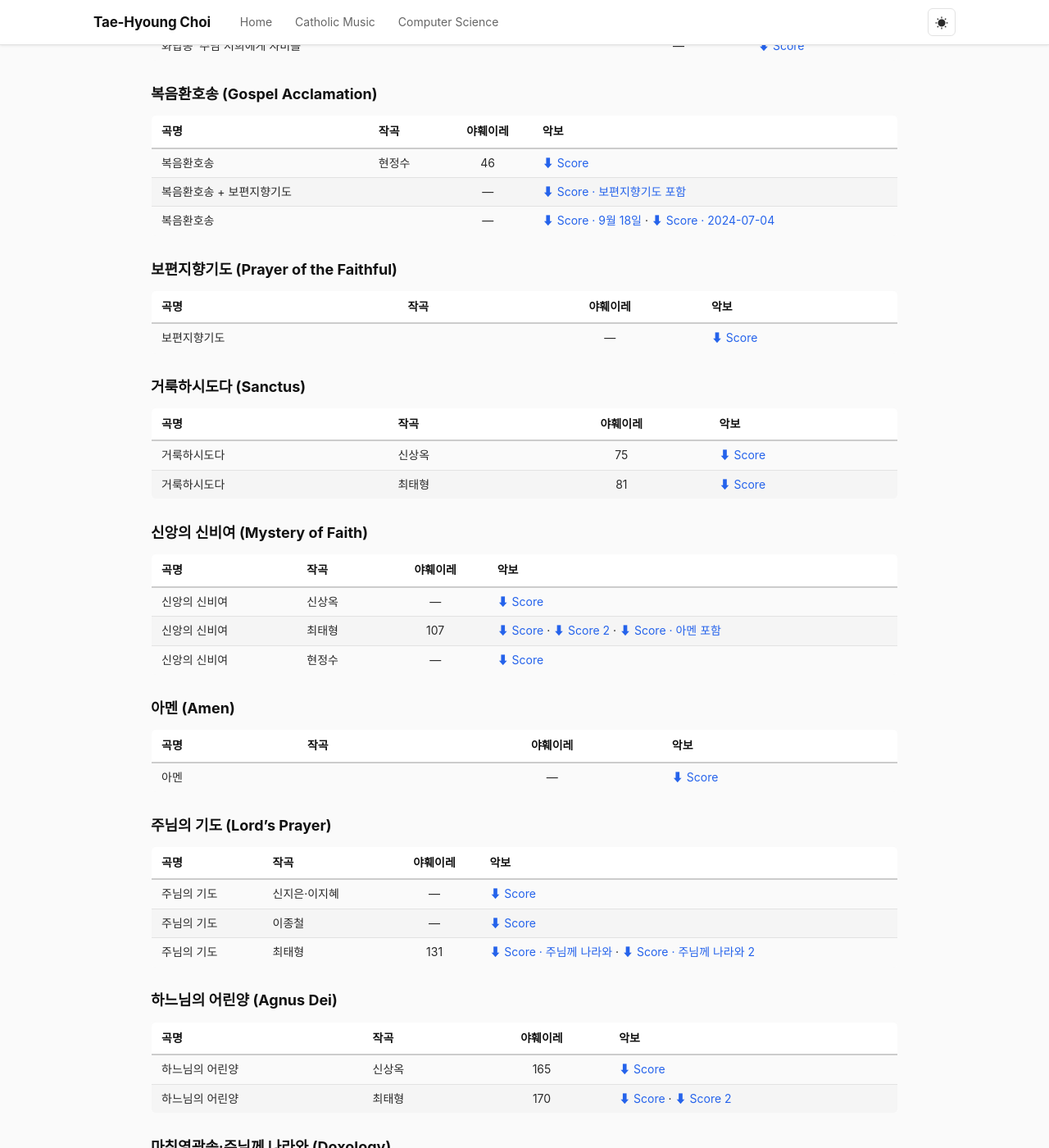
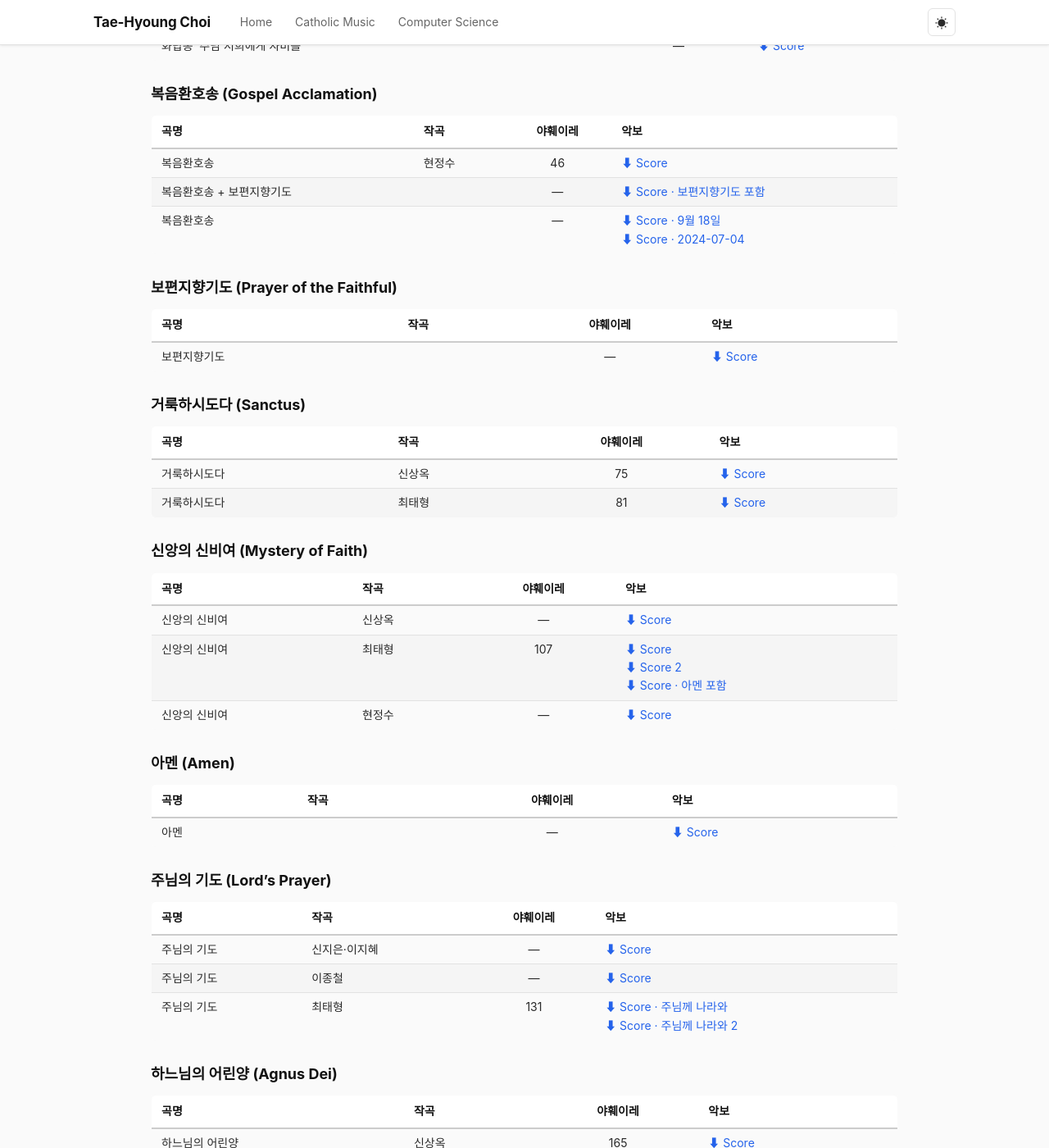
Before and after one commit to selmo/selmo.github.io, a Jekyll site: the page built from resources/OnE-Scores.md, in a window 1280 px wide and 1400 px high, scrolled down 1030 px. Shown: the whole window at 82% size. Built offline with Jekyll 4.4.1, drawn with Linux system fonts in a browser that asks for light colours.

Commit message:
style: 같은 곡의 악보 링크를 줄바꿈으로 구분
라벨 내부 구분자(·)와 링크 간 구분자가 겹쳐 경계가 모호하던 문제 해결.
작곡가별 색인의 곡명 구분자는 · 유지.

Co-Authored-By: Claude Opus 5 (1M context) <noreply@anthropic.com>

```diff
--- a/resources/OnE-Scores.md
+++ b/resources/OnE-Scores.md
@@ -41,7 +41,7 @@ title: "OnE 악보 다운로드 (Scores)"
 {% for g in part_groups -%}
 {% assign gi = part_items | where: "group", g -%}
 {% assign first = gi[0] -%}
-| {{ first.title }} | {% if first.composer %}{{ first.composer }}{% else %}—{% endif %} | {% if first.yahure %}{{ first.yahure }}{% else %}—{% endif %} | {% for s in gi %}[⬇ {{ s.label }}]({{ s.url | relative_url }}){: download="" }{% unless forloop.last %} · {% endunless %}{% endfor %} |
+| {{ first.title }} | {% if first.composer %}{{ first.composer }}{% else %}—{% endif %} | {% if first.yahure %}{{ first.yahure }}{% else %}—{% endif %} | {% for s in gi %}[⬇ {{ s.label }}]({{ s.url | relative_url }}){: download="" }{% unless forloop.last %}<br>{% endunless %}{% endfor %} |
 {% endfor %}
 
   {% endif %}
@@ -58,7 +58,7 @@ title: "OnE 악보 다운로드 (Scores)"
 {% for g in one_groups -%}
 {% assign gi = one | where: "group", g -%}
 {% assign first = gi[0] -%}
-| {{ first.title }} | {% if first.composer %}{{ first.composer }}{% else %}—{% endif %} | {% for s in gi %}[⬇ {{ s.label }}]({{ s.url | relative_url }}){: download="" }{% unless forloop.last %} · {% endunless %}{% endfor %} |
+| {{ first.title }} | {% if first.composer %}{{ first.composer }}{% else %}—{% endif %} | {% for s in gi %}[⬇ {{ s.label }}]({{ s.url | relative_url }}){: download="" }{% unless forloop.last %}<br>{% endunless %}{% endfor %} |
 {% endfor %}
 
 ---
@@ -73,7 +73,7 @@ title: "OnE 악보 다운로드 (Scores)"
 {% assign gi = ccm | where: "group", g -%}
 {% assign first = gi[0] -%}
 {% assign numbered = gi | where_exp: "s", "s.yahure" -%}
-| {{ first.title }} | {% if first.composer %}{{ first.composer }}{% else %}—{% endif %} | {% if numbered.size > 0 %}{{ numbered[0].yahure }}{% else %}—{% endif %} | {% for s in gi %}[⬇ {{ s.label }}]({{ s.url | relative_url }}){: download="" }{% unless forloop.last %} · {% endunless %}{% endfor %} |
+| {{ first.title }} | {% if first.composer %}{{ first.composer }}{% else %}—{% endif %} | {% if numbered.size > 0 %}{{ numbered[0].yahure }}{% else %}—{% endif %} | {% for s in gi %}[⬇ {{ s.label }}]({{ s.url | relative_url }}){: download="" }{% unless forloop.last %}<br>{% endunless %}{% endfor %} |
 {% endfor %}
 
 ---
@@ -88,7 +88,7 @@ title: "OnE 악보 다운로드 (Scores)"
 {% assign gi = root | where: "group", g -%}
 {% assign first = gi[0] -%}
 {% assign numbered = gi | where_exp: "s", "s.yahure" -%}
-| {{ first.title }} | {% if first.composer %}{{ first.composer }}{% else %}—{% endif %} | {% if numbered.size > 0 %}{{ numbered[0].yahure }}{% else %}—{% endif %} | {% for s in gi %}[⬇ {{ s.label }}]({{ s.url | relative_url }}){: download="" }{% unless forloop.last %} · {% endunless %}{% endfor %} |
+| {{ first.title }} | {% if first.composer %}{{ first.composer }}{% else %}—{% endif %} | {% if numbered.size > 0 %}{{ numbered[0].yahure }}{% else %}—{% endif %} | {% for s in gi %}[⬇ {{ s.label }}]({{ s.url | relative_url }}){: download="" }{% unless forloop.last %}<br>{% endunless %}{% endfor %} |
 {% endfor %}
 
 ---
```
